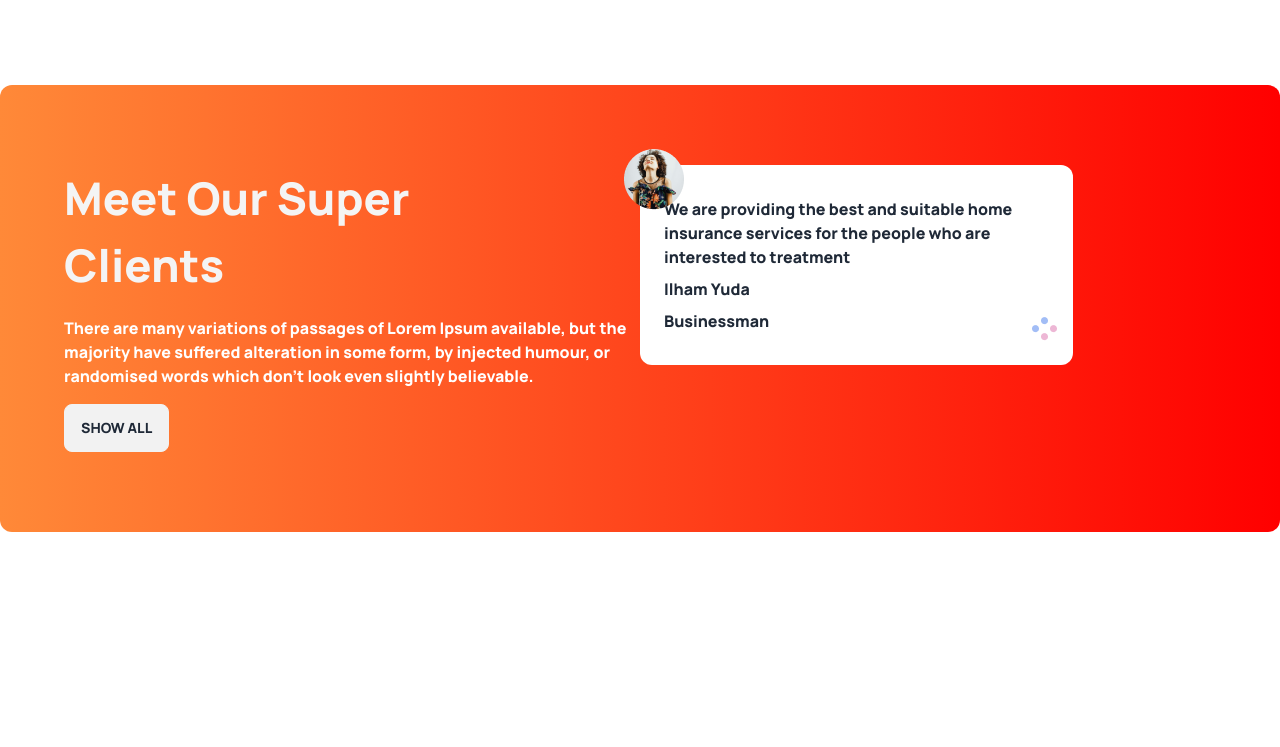
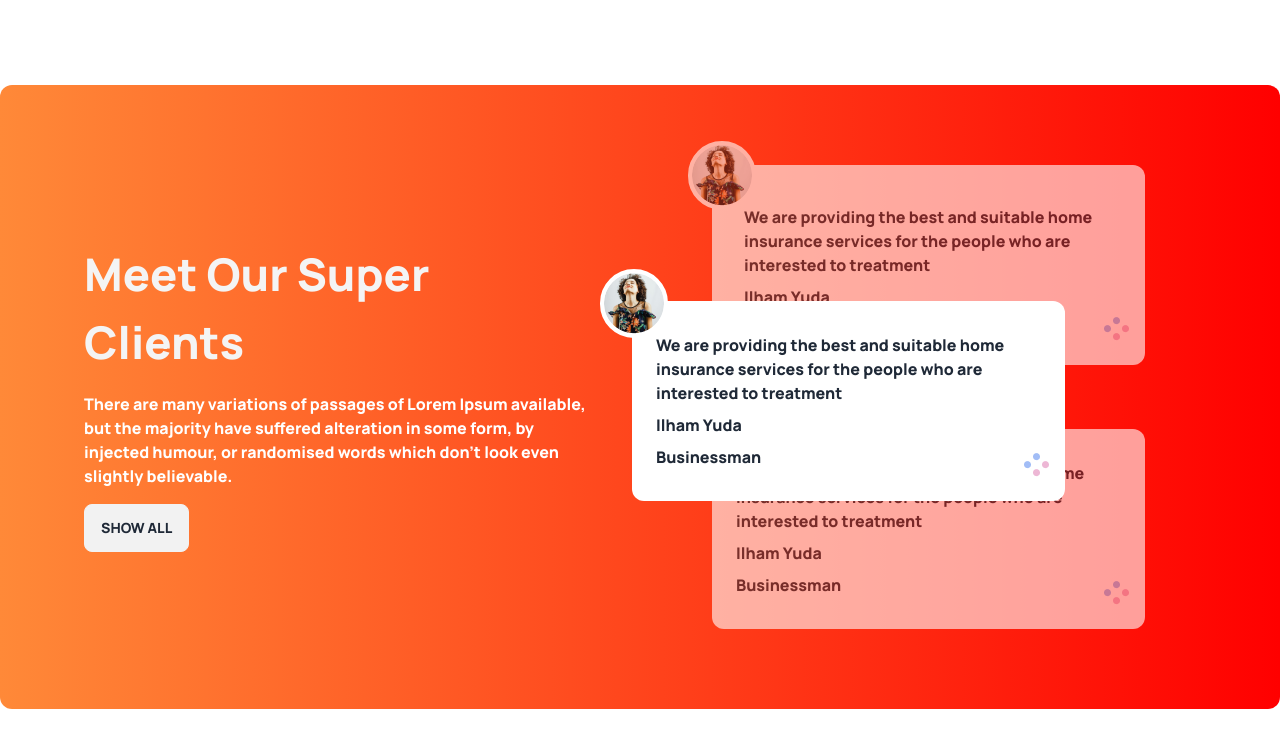
Before and after one commit to mahedy766584/tea-house, a plain HTML site: page index.html in a window 1280 px wide. Shown: the part 2042-2789 px from the top of the page. Before the commit the page ends 2630 px from the top, so only its background shows below. Drawn offline with nearby package versions, Linux system fonts and the light colour scheme.

Commit message:
new section added

```diff
--- a/index.html
+++ b/index.html
@@ -134,21 +134,45 @@
         </section>
 
         <!-- Meet Our Super Clients -->
-        <section class="max-w-screen-xl mx-auto flex  bg-gradient-to-r from-[#FF8938] to-[#F00] px-16 py-20 rounded-xl mb-14">
+        <section class="max-w-screen-xl mx-auto md:flex items-center  bg-gradient-to-r from-[#FF8938] to-[#F00] md:px-16 py-20 rounded-xl mb-14 gap-x-24">
 
-            <div class="flex-1 text-white  space-y-4">
+            <div class="flex-1 text-white  space-y-4 p-5">
                 <h1 class="text-[45px] font-extrabold text-[#F4F4F4]">Meet Our Super <br> Clients</h1>
                 <p>There are many variations of passages of Lorem Ipsum available, but the majority have suffered alteration in some form, by injected humour, or randomised words which don't look even slightly believable. </p>
                 <button class="btn primary">Show All</button>
             </div>
 
-            <div class="flex-1">
-                <div class="bg-white rounded-xl w-[433px] h-[200px] relative p-6 space-y-2">
-                    <img src="./css/images/client.png" class="absolute -mt-10 -ml-10">
-                    <p>We are providing the best and suitable home insurance services for the people who are interested to treatment</p>
-                    <h2>Ilham Yuda</h2>
-                    <p>Businessman</p>
-                    <img src="./css/images/circles.png" class="absolute right-4 bottom-6">
+            <!-- review container -->
+            <div class="flex-1 pl-2">
+                <!-- review-1 -->
+                <div class="opacity-60 relative md:mb-16">
+                    <div class="bg-white rounded-xl w-[433px] h-[200px] relative p-8 space-y-2">
+                        <img src="./css/images/client.png" class="absolute -mt-14 -ml-14 border-white rounded-full border-4 bg-white">
+                        <p>We are providing the best and suitable home insurance services for the people who are interested to treatment</p>
+                        <h2>Ilham Yuda</h2>
+                        <p>Businessman</p>
+                        <img src="./css/images/circles.png" class="absolute right-4 bottom-6">
+                    </div>
+                </div>
+                <!-- review-2 -->
+                <div class="md:absolute md:-ml-20 md:-mt-32 z-10">
+                    <div class="bg-white rounded-xl w-[433px] h-[200px] relative p-6 space-y-2">
+                        <img src="./css/images/client.png" class="absolute -mt-14 -ml-14 border-white rounded-full border-4 bg-white">
+                        <p>We are providing the best and suitable home insurance services for the people who are interested to treatment</p>
+                        <h2>Ilham Yuda</h2>
+                        <p>Businessman</p>
+                        <img src="./css/images/circles.png" class="absolute right-4 bottom-6">
+                    </div>
+                </div>
+                <!-- review-3 -->
+                <div class="opacity-60 relative">
+                    <div class="bg-white rounded-xl w-[433px] h-[200px] relative p-6 space-y-2">
+                        <img src="./css/images/client.png" class="absolute -mt-14 -ml-14 border-white rounded-full border-4 bg-white">
+                        <p>We are providing the best and suitable home insurance services for the people who are interested to treatment</p>
+                        <h2>Ilham Yuda</h2>
+                        <p>Businessman</p>
+                        <img src="./css/images/circles.png" class="absolute right-4 bottom-6">
+                    </div>
                 </div>
             </div>
 
```
